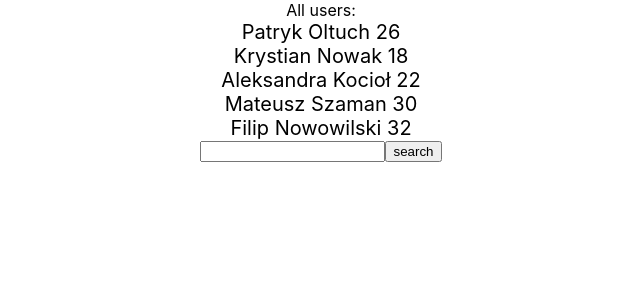
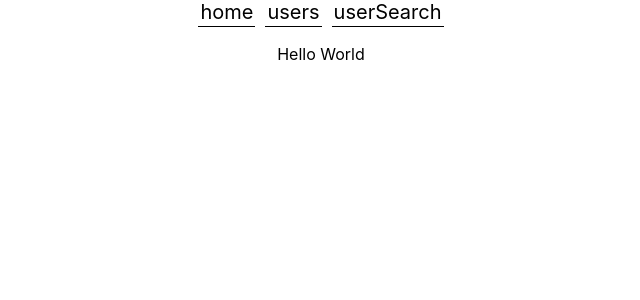
Before and after one commit to patryk-olti/Fetch, a React (Create React App) app: page / in a window 1280 px wide. Shown: the top 300 px of the page, without its empty margins (319-959 px from the left). Built offline with nearby package versions, Linux system fonts and the light colour scheme.

Commit message:
added React Routing

```diff
--- a/package.json
+++ b/package.json
@@ -8,6 +8,7 @@
     "@testing-library/user-event": "^12.8.3",
     "react": "^17.0.2",
     "react-dom": "^17.0.2",
+    "react-router-dom": "^6.0.0",
     "react-scripts": "4.0.3",
     "web-vitals": "^1.1.2"
   },
@@ -34,5 +35,8 @@
       "last 1 firefox version",
       "last 1 safari version"
     ]
+  },
+  "devDependencies": {
+    "react-router": "^6.0.0"
   }
 }
--- a/src/App.js
+++ b/src/App.js
@@ -1,12 +1,31 @@
+import React from 'react';
+import { BrowserRouter, Route, Routes } from 'react-router-dom';
 
 import UsersContainer from './Containers/UsersContainer';
+import UserSearch from './Components/UserSearch';
+import Menu from './Containers/Menu';
 
 import './App.css';
+
+const Home = () => <div>Hello World</div>
 
 function App() {
   return (
     <div className="App">
-      <UsersContainer />
+      <BrowserRouter>
+          <Menu />
+
+          <Routes>
+            <Route path="/" element={ <Home />} />
+          </Routes>
+          <Routes>
+            <Route path="/users" element={ <UsersContainer />} />
+          </Routes>
+          <Routes>
+            <Route path="/userSearch" element={ <UserSearch />} />
+          </Routes>
+
+      </BrowserRouter>
     </div>
   );
 }
--- /dev/null
+++ b/src/Components/Link.js
@@ -0,0 +1,23 @@
+import React from "react";
+
+import { NavLink } from "react-router-dom";
+
+const Link = ({ path, content }) => {
+
+    const styles = {
+        margin: '5px',
+        padding: '2px',
+        textDecoration: 'none',
+        color: 'black',
+        fontSize: '20px',
+        borderBottom: '1px solid black'
+    }
+
+    return(
+        <NavLink style={styles} to={path}>
+            {content}
+        </NavLink>
+    )
+}
+
+export default Link;
--- /dev/null
+++ b/src/Containers/Menu.js
@@ -0,0 +1,43 @@
+import React from 'react';
+
+import Link from '../Components/Link';
+
+const Menu = () => {
+
+    const links = [
+        {
+            id: 1,
+            path: '/',
+            content: 'home'
+        },
+        {
+            id: 2,
+            path: '/users',
+            content: 'users'
+        },
+        {
+            id: 3,
+            path: '/userSearch',
+            content: 'userSearch'
+        },
+    ]
+
+    const styles = {
+        marginBottom: '20px'
+    }
+
+    const linkElements = links.map( item =>
+        <Link
+            key={item.id}
+            path={item.path}
+            content={item.content}
+        />)
+
+    return(
+        <div style={styles}>
+            {linkElements}
+        </div>
+    )
+}
+
+export default Menu;
```
Also changed, not shown: 1 other file (tests, documents, lock files or other folders).
